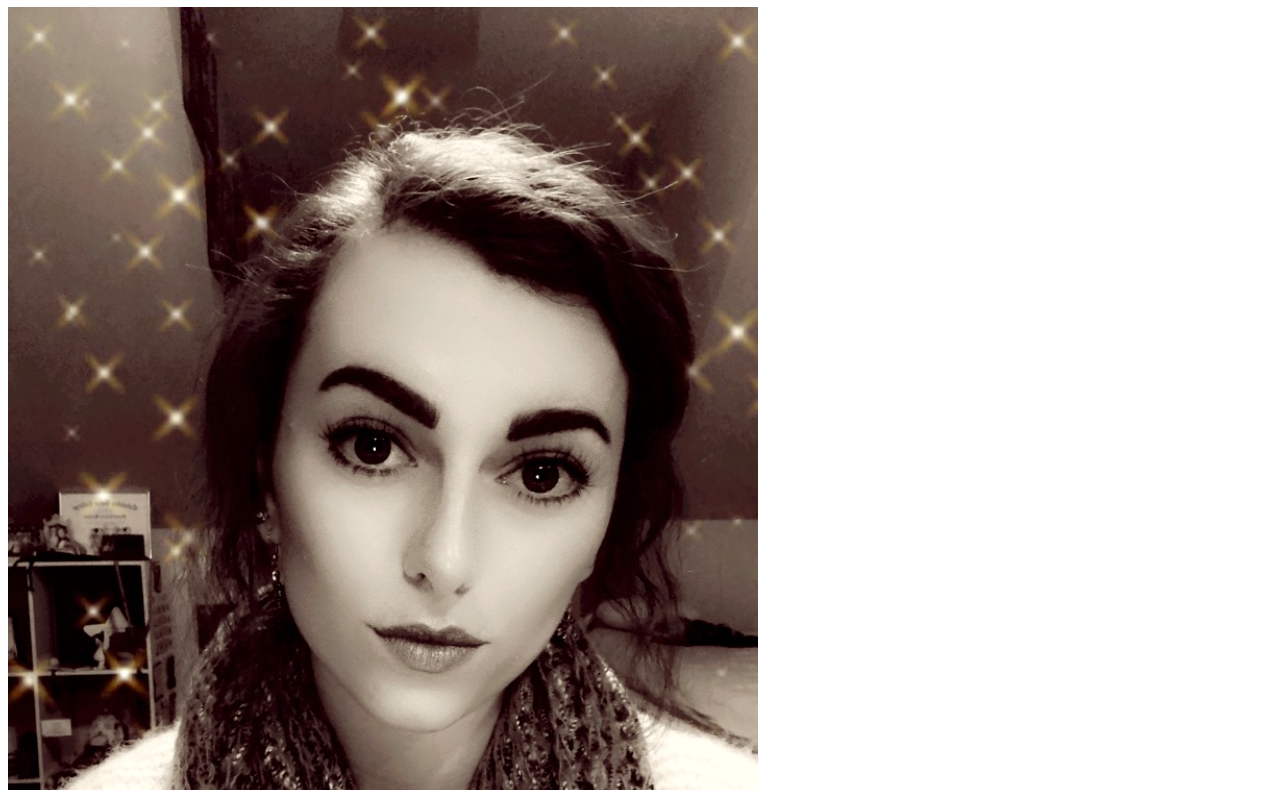
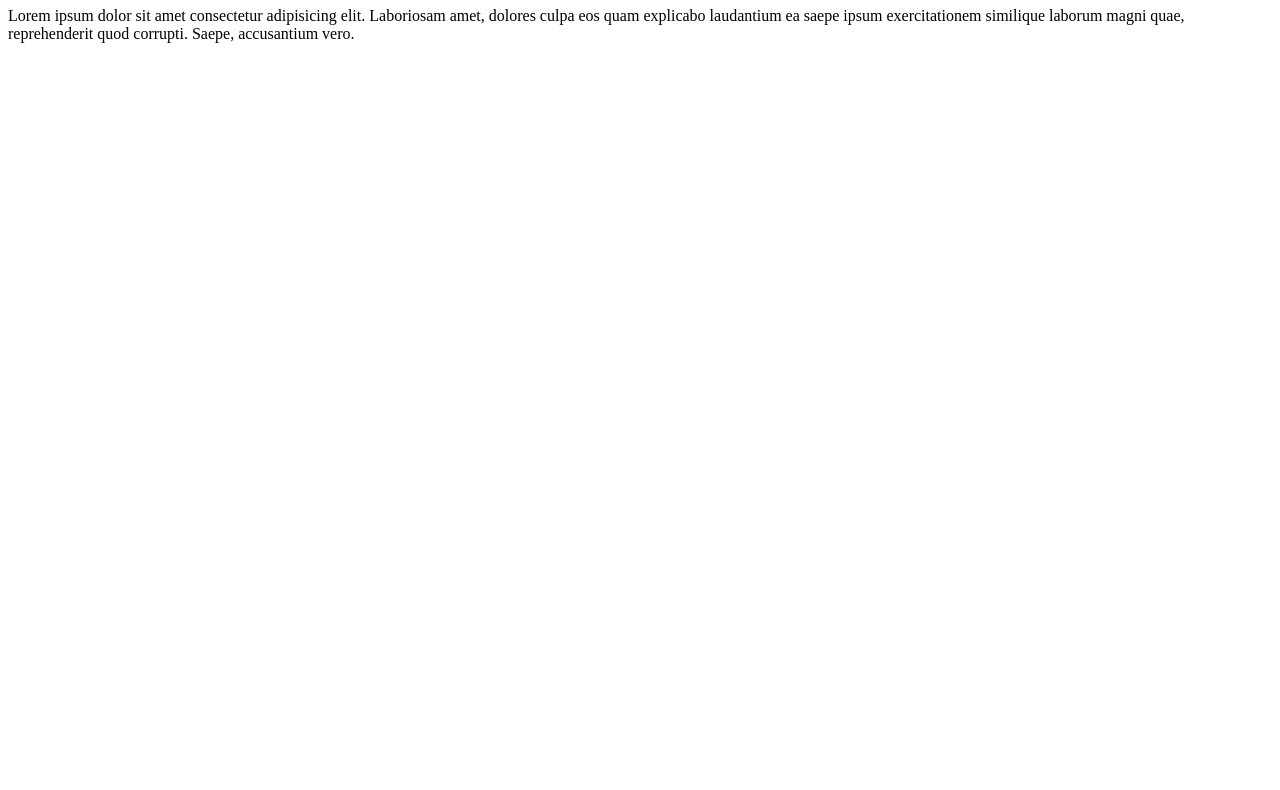
Before and after one commit to Riaht2/in-class-demo, a plain HTML site: page index.html in a window 1280 px wide. Shown: the part 73-863 px from the top of the page. After the commit the page ends 800 px from the top, so only its background shows below. Drawn offline with Linux system fonts and the light colour scheme.

Commit message:
updated content
removed image and added placeholder copy

```diff
--- a/index.html
+++ b/index.html
@@ -8,6 +8,11 @@
 
     <body>
         <h1>Moriah Hartman</h1>
-        <img src="assets/IMG_1617.JPG" alt="Image of Moriah">
+
+        <p> Lorem ipsum dolor sit amet consectetur adipisicing elit. Laboriosam amet, dolores culpa eos quam explicabo laudantium ea saepe ipsum exercitationem similique laborum magni quae, reprehenderit quod corrupti. Saepe, accusantium vero. </p>
+
+
+
+
     </body>
 </html>
```
